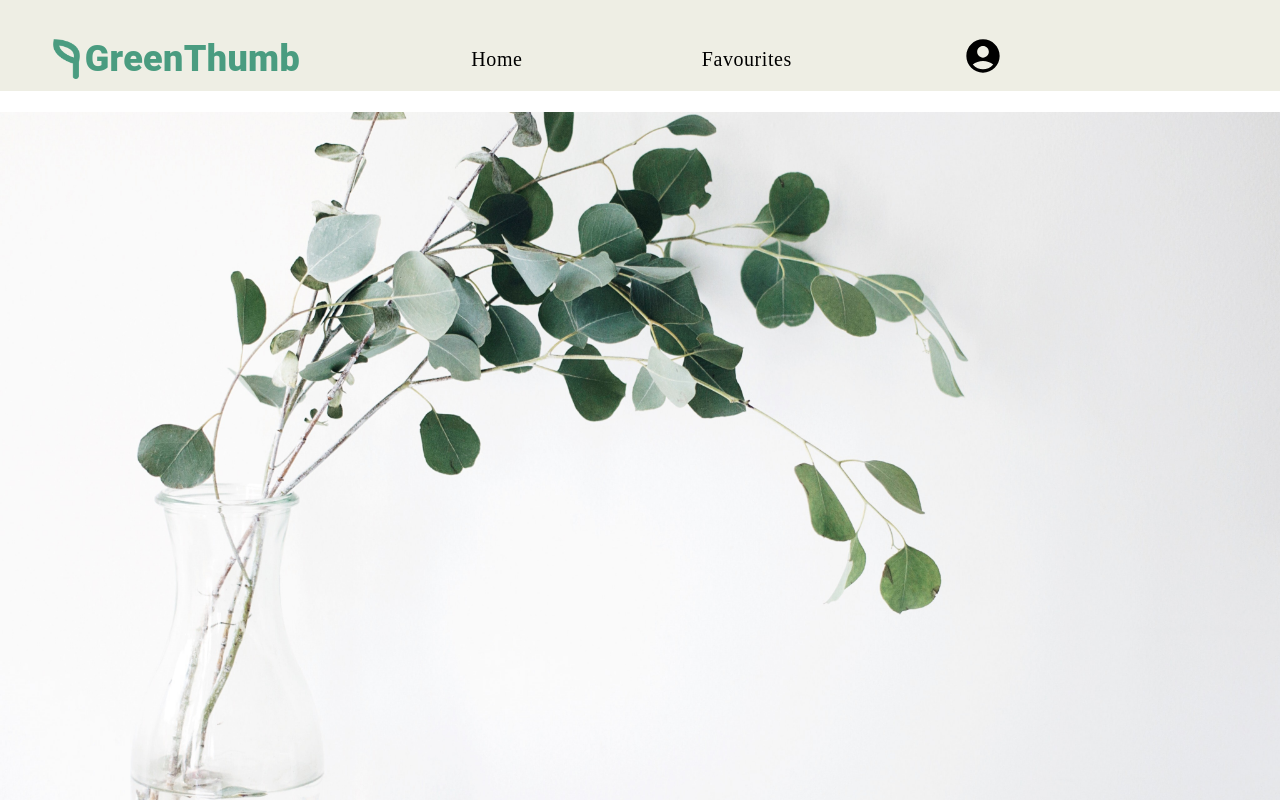
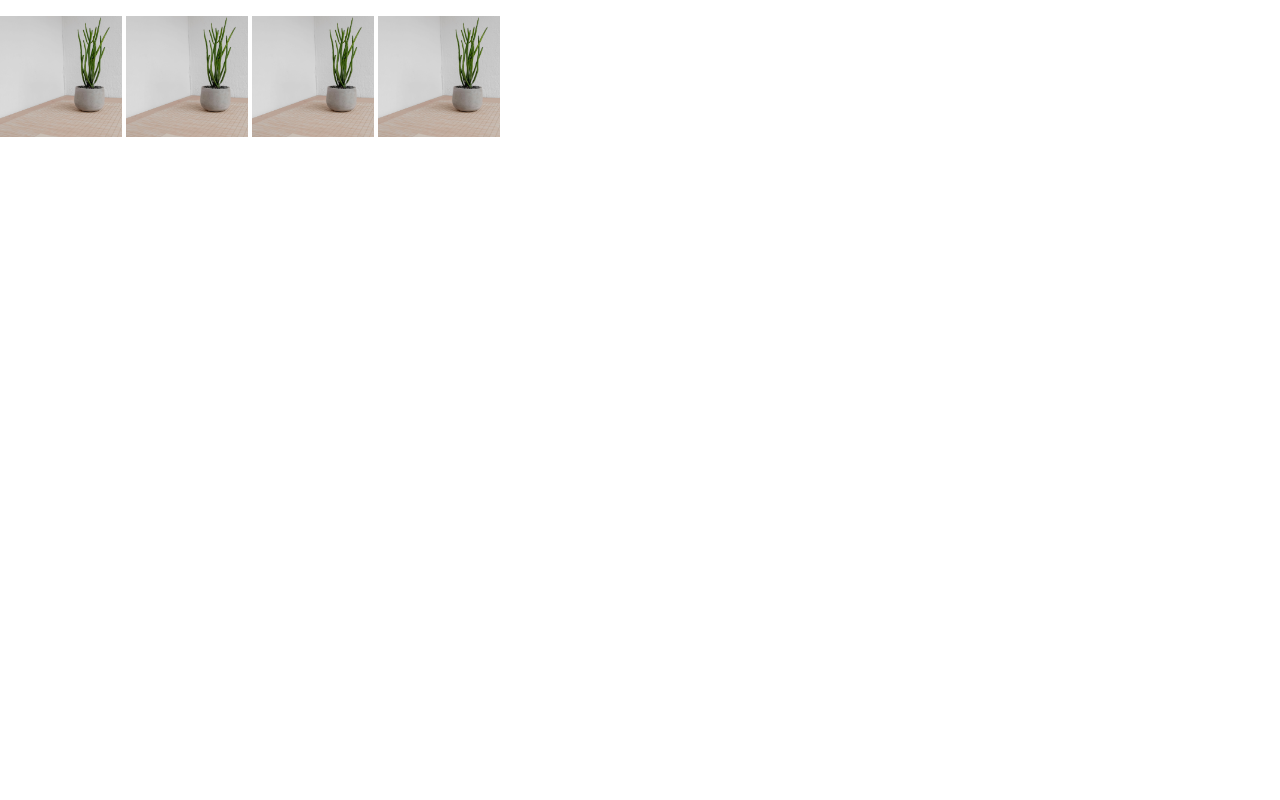
Before and after one commit to ro61zzy/GreenThumb, a React (Create React App) app in the folder client/: page /favorites in a window 1280 px wide. Shown: the top 800 px of the page. Built offline with nearby package versions, Linux system fonts and the light colour scheme.

Commit message:
building components

```diff
--- a/client/src/App.js
+++ b/client/src/App.js
@@ -1,14 +1,11 @@
 import "./App.css";
-import DrawerAppBar from "./Components/Appbar/ElevateAppbar";
-import MediaCard from "./Components/Card/BasicCard";
-import HeroSection from "./Components/Hero/HeroSection";
+import PhotoG from "./Components/Gallery/PhotoG";
+
 
 function App() {
   return (
     <div className="App">
-      <DrawerAppBar />
-      <HeroSection />
-      <MediaCard />
+      <PhotoG />
 
     </div>
   );
--- /dev/null
+++ b/client/src/Components/Gallery/PhotoG.js
@@ -0,0 +1,32 @@
+import { Box, ImageList, ImageListItem } from "@mui/material";
+
+import React from "react";
+import photo from "../../Assets/pot.jpg";
+
+const PhotoG = () => {
+  return (
+    <Box>
+      <ImageList
+        sx={{ width: 500, height: 250 }}
+        cols={4}
+        variant="quilted"
+        rowHeight={121}
+      >
+        <ImageListItem cols={1} rows={1}>
+          <img src={photo} alt="gallery" loading="lazy" />
+        </ImageListItem>
+        <ImageListItem cols={1} rows={1}>
+          <img src={photo} alt="gallery" loading="lazy" />
+        </ImageListItem>
+        <ImageListItem cols={1} rows={1}>
+          <img src={photo} alt="gallery" loading="lazy" />
+        </ImageListItem>
+        <ImageListItem cols={1} rows={1}>
+          <img src={photo} alt="gallery" loading="lazy" />
+        </ImageListItem>
+      </ImageList>
+    </Box>
+  );
+};
+
+export default PhotoG;
```
Also changed, not shown: client/src/Components/Description/Description.js (added, +75 -0 lines), client/src/Components/Description/desc.css (added, +8 -0 lines), client/src/Components/Favorites/Favorites.js (added, +11 -0 lines), client/src/Assets/des1.jpg (added), client/src/Assets/pot.jpg (added).
